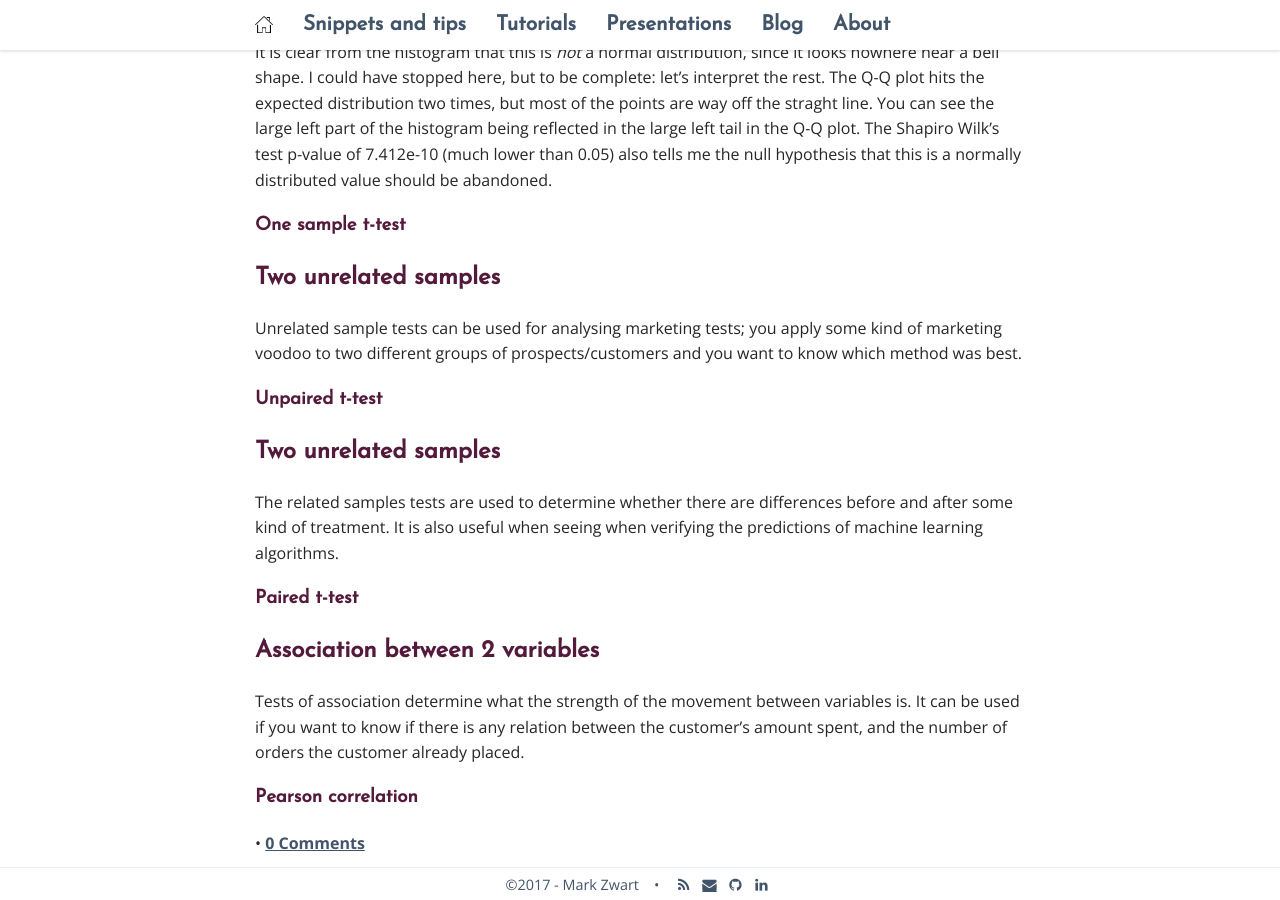
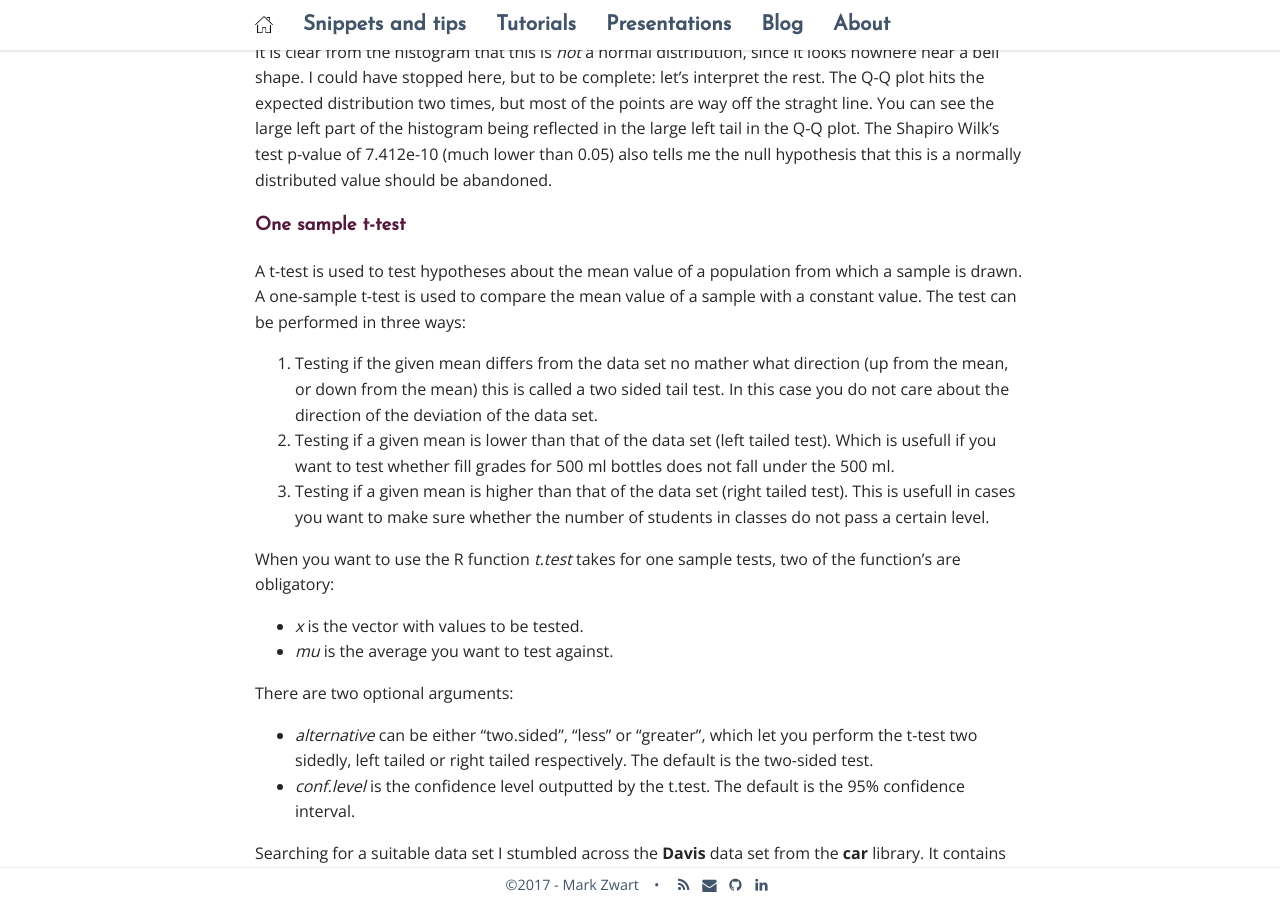
Before and after one commit to mark-me/mark-me.github.io, a Jekyll site: the page built from _pages/tutorials/statistical-tests/statistical-tests-gaussian.md, in a window 1280 px wide and 900 px high, scrolled down 6458 px. Built offline with Jekyll 4.4.1, drawn with Linux system fonts in a browser that asks for light colours; nearby versions of some CDN libraries; comment, search, counter and statistics services are not loaded; some of the changed text lies outside the part shown.

Commit message:
Update statistical-tests-gaussian.md

````diff
--- a/_pages/tutorials/statistical-tests/statistical-tests-gaussian.md
+++ b/_pages/tutorials/statistical-tests/statistical-tests-gaussian.md
@@ -146,6 +146,62 @@
 
 ### One sample t-test
 
+A t-test is used to test hypotheses about the mean value of a population from which a sample is drawn. A one-sample t-test is used to compare the mean value of a sample with a constant value. The test can be performed in three ways:
+
+1. Testing if the given mean differs from the data set no mather what direction (up from the mean, or down from the mean) this is called a two sided tail test. In this case you do not care about the direction of the deviation of the data set.
+2. Testing if a given mean is lower than that of the data set (left tailed test). Which is usefull if you want to test whether fill grades for 500 ml bottles does not fall under the 500 ml.
+3. Testing if a given mean is higher than that of the data set (right tailed test). This is usefull in cases you want to make sure whether the number of students in classes do not pass a certain level.
+
+When you want to use the R function _t.test_ takes for one sample tests, two of the function's are obligatory:
+
+* _x_ is the vector with values to be tested.
+* _mu_ is the average you want to test against.
+
+There are two optional arguments:
+
+* _alternative_ can be either "two.sided", "less" or "greater", which let you perform the t-test two sidedly, left tailed or right tailed respectively. The default is the two-sided test.
+* _conf.level_ is the confidence level outputted by the t.test. The default is the 95% confidence interval.
+
+Searching for a suitable data set I stumbled across the **Davis** data set from the **car** library. It contains heights and weights. I assumed the data set was about random males and females from the U.S., not being hindered by any knowledge or guilt about not wanting to do any research. I wanted to know how the subjects differed from actual weights. I've used the average weight data from [this wikipedia page](https://en.wikipedia.org/wiki/Human_body_weight). The null hypothesis is the same as usual: the sample distribution follow the mean I provide. Since I want to know whether this set conforms to US, I will perform a two sided t-test. First I'm going to do this for the males:
+```r
+library(car)
+
+height <- (Davis %>% filter(sex == "M" ))$height
+t.test(height, mu = 175.9)
+```
+Output:
+```
+	One Sample t-test
+
+data:  height
+t = 3.0752, df = 87, p-value = 0.002811
+alternative hypothesis: true mean is not equal to 175.9
+95 percent confidence interval:
+ 176.6467 179.3760
+sample estimates:
+mean of x
+ 178.0114
+```
+Looking at the p-value, which is way smaller then 0.05, it seems my assumptions were wrong: this data-set does not represent the average U.S. male in terms of height.
+```r
+height <- (Davis %>% filter(sex == "F" ))$height
+t.test(height, mu = 162.1)
+```
+Output:
+```
+	One Sample t-test
+
+data:  height
+t = 1.4915, df = 111, p-value = 0.1387
+alternative hypothesis: true mean is not equal to 162.1
+95 percent confidence interval:
+ 161.5609 165.9213
+sample estimates:
+mean of x
+ 163.7411
+```
+Looking at the p-value, which is above 0.05, this data-set could be representative of the average U.S. female height. But since my null hypothesis for males doesn't stick, I highly doubt the whole data set is representative of U.S. height.
+
 ## Two unrelated samples
 
 Unrelated sample tests can be used for analysing marketing tests; you apply some kind of marketing voodoo to two different groups of prospects/customers and you want to know which method was best.
````
